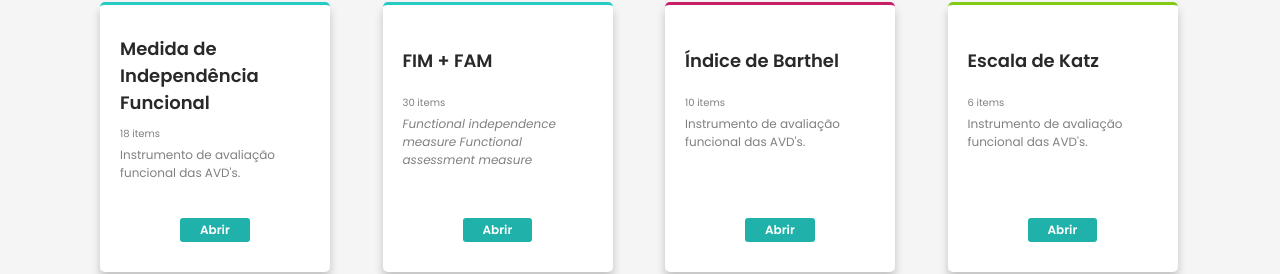
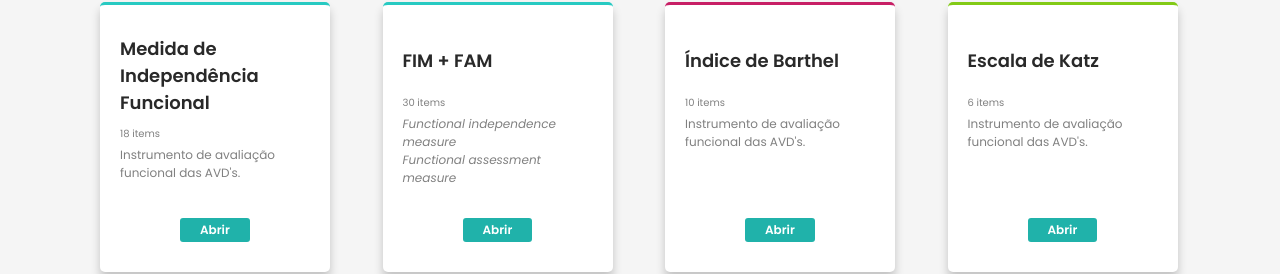
Before and after one commit to carolinavmo/MIF_01, a plain HTML site: page index.html in a window 1280 px wide. Shown: the part 198-472 px from the top of the page. Drawn offline with nearby package versions, Linux system fonts and the light colour scheme.

Commit message:
Update index.html

```diff
--- a/index.html
+++ b/index.html
@@ -54,7 +54,7 @@
 <div class="card-i b-blue">
     <div id="card-title">FIM + FAM</div>
     <div id="card-items">30 items</div>
-    <div id="card-description"> <em>Functional independence measure</em>
+    <div id="card-description"> <em>Functional independence measure</em> <br/>
         <em>Functional assessment measure</em></div>
     <a id="card-link" href="fimfam.html">Abrir</a>
 </div>
```
